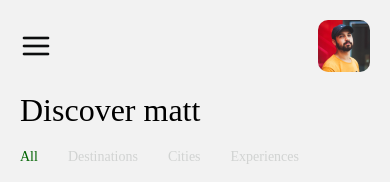
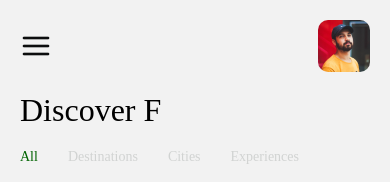
Before and after one commit to mbrown98/npsRN, a React Native app: screen /Home in a window 390 px wide. Shown: the top 182 px of the page. Built offline with nearby package versions, Linux system fonts and the light colour scheme; no server answers.

Commit message:
onboard complete being passed down

```diff
--- a/context/global-context.js
+++ b/context/global-context.js
@@ -15,14 +15,18 @@ const GlobalProvider = ({...props}) => {
   const [onboardComplete, setOnboardComplete] = useState(false);
 
   useEffect(() => {
-    AsyncStorage.getItem('DEMO_APP::COUNT_VALUE').then(value => {
-      if (value) {
-        console.log('valueeee', value);
-      }
+    console.log('runbnonggg');
+    AsyncStorage.getItem('ONBOARD_COMPLETE').then(value => {
+      setOnboardComplete(!!value);
     });
   }, []);
 
-  return <GlobalContext.Provider value={{name: 'matt'}} {...props} />;
+  return (
+    <GlobalContext.Provider
+      value={{name: 'matt', onboardComplete}}
+      {...props}
+    />
+  );
 };
 
 export {GlobalProvider, useGlobal};
--- a/pages/Home/Home.js
+++ b/pages/Home/Home.js
@@ -26,7 +26,7 @@ Feather.loadFont();
 Entypo.loadFont();
 
 export default function Home({navigation}) {
-  const {name} = useGlobal();
+  const {name, onboardComplete} = useGlobal();
   const renderActivityItem = ({item}) => (
     <View
       style={[
@@ -66,7 +66,9 @@ export default function Home({navigation}) {
         </SafeAreaView>
         {/* Discover */}
         <View style={styles.discoverWrapper}>
-          <Text style={styles.discoverTitle}>Discover {name}</Text>
+          <Text style={styles.discoverTitle}>
+            Discover {onboardComplete ? 'T' : 'F'}
+          </Text>
           <View style={styles.discoverCategoriesWrapper}>
             <Text
               style={[styles.discoverCategoriesText, {color: colors.orange}]}>
```
